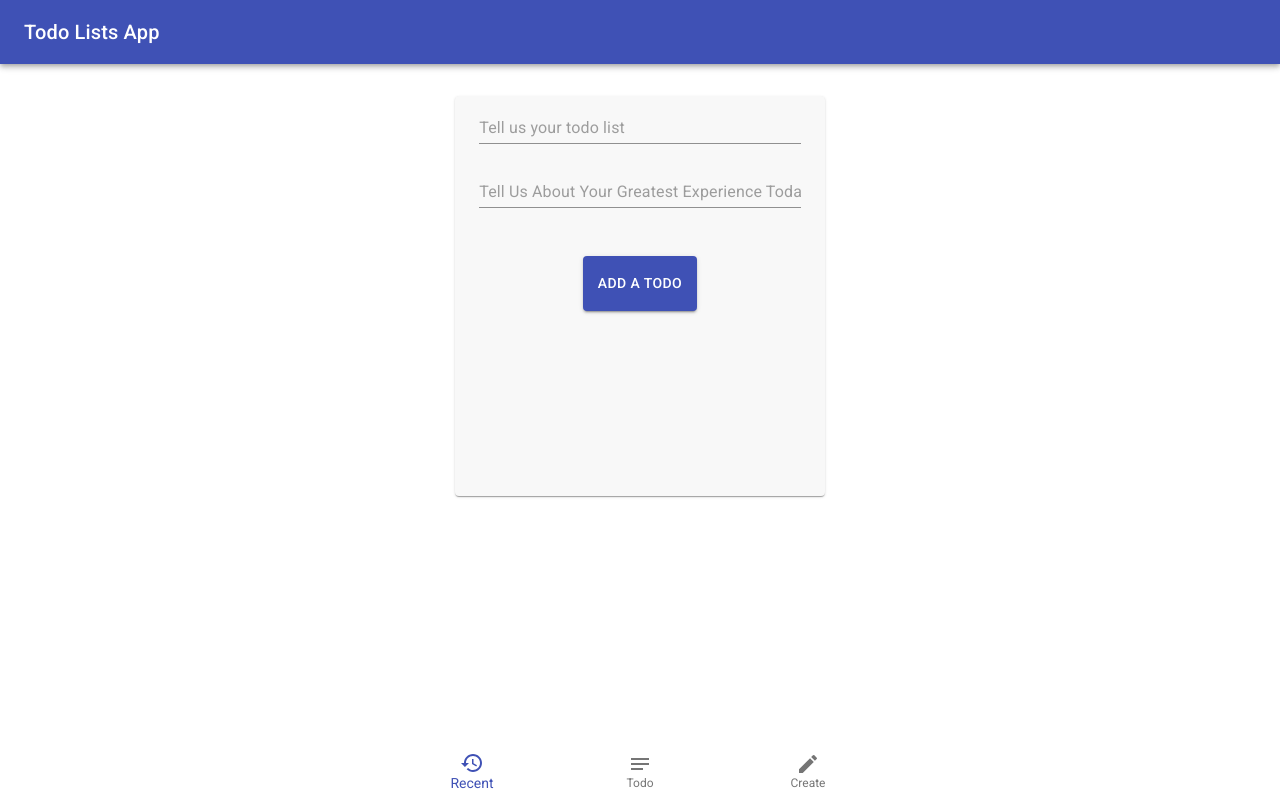
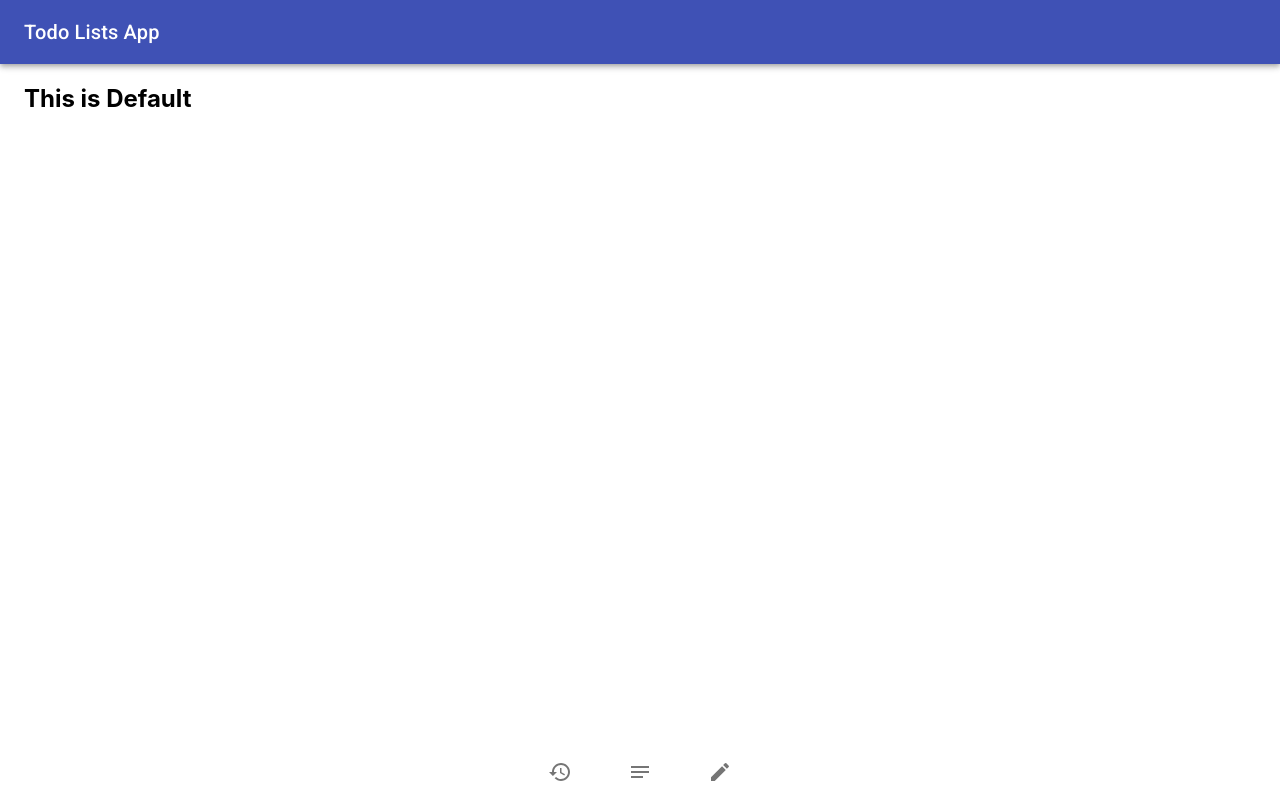
Before and after one commit to aryawirasandi/todo-lists-reactjs, a React (Create React App) app: page / in a window 1280 px wide. Built offline with nearby package versions, Linux system fonts and the light colour scheme.

Commit message:
react router 1. add react route dom in footer and main component 2. replace wording / naming in footer js where Logout component become create Component

```diff
--- a/src/components/Foooter/Footer.js
+++ b/src/components/Foooter/Footer.js
@@ -4,7 +4,14 @@ import BottomNavigation from "@material-ui/core/BottomNavigation";
 import BottomNavigationAction from "@material-ui/core/BottomNavigationAction";
 import Recent from '@material-ui/icons/Restore';
 import Todo from '@material-ui/icons/Notes';
-import Logout from '@material-ui/icons/Create';
+import Create from '@material-ui/icons/Create';
+import Link from "@material-ui/core/Link";
+// react router component
+
+import  {
+    BrowserRouter as Router,
+    Link as RouterLink
+  } from "react-router-dom";
 
 const useStyles = makeStyles({
     root : {
@@ -14,23 +21,32 @@ const useStyles = makeStyles({
     }
 })
 
+
+
 function Footer (props) {
     const classes = useStyles();
     const [value, setValue] = React.useState(0);
     return (
         <footer>
-            <BottomNavigation
+           <Router>
+           <BottomNavigation
                 value={value}
                 onChange={(event, newValue) => {
                     setValue(newValue)
                 }}
-                showLabels
                 className={classes.root}
             >
-                <BottomNavigationAction label="Recent" icon={<Recent/>}/>
-                <BottomNavigationAction label="Todo" icon={<Todo/>}/>
-                <BottomNavigationAction label="Create" icon={<Logout/>}/>
+                <Link  component={RouterLink} to="/">
+                    <BottomNavigationAction  icon={<Recent/>}/>
+                </Link>
+                <Link  component={RouterLink} to="/todo">
+                    <BottomNavigationAction icon={<Todo/>}/>
+                </Link>
+                <Link  component={RouterLink} to="/create">
+                    <BottomNavigationAction icon={<Create/>}/>
+                </Link>
             </BottomNavigation>
+           </Router>
         </footer>
     )
 }
--- a/src/components/Main/Main.js
+++ b/src/components/Main/Main.js
@@ -1,14 +1,41 @@
 import React from 'react';
 import Container from "@material-ui/core/Container"
 import FormTodo from "../Form/Form";
+import Todo from "../Todo/Todo";
+
+import {
+    BrowserRouter as Router,
+    Switch,
+    Route,
+  } from "react-router-dom";
+
 const Main = () => {
     return (
         <main>
             <Container>
-                <FormTodo/>
+                <Router>
+                <Switch>
+                    <Route path="/">
+                        <Default/>
+                    </Route>
+                    <Route path="todo">
+                        <Todo heading="Learning react JS"
+                              description="Learning react JS with OSA at discord"
+                        />
+                    </Route>
+                    <Route path="create">
+                        <FormTodo/>
+                    </Route>
+                </Switch>
+                </Router>
             </Container>
         </main>
     )
 }
 
+
+function Default(){
+    return <h2>This is Default</h2>
+}
+
 export default Main;
```
